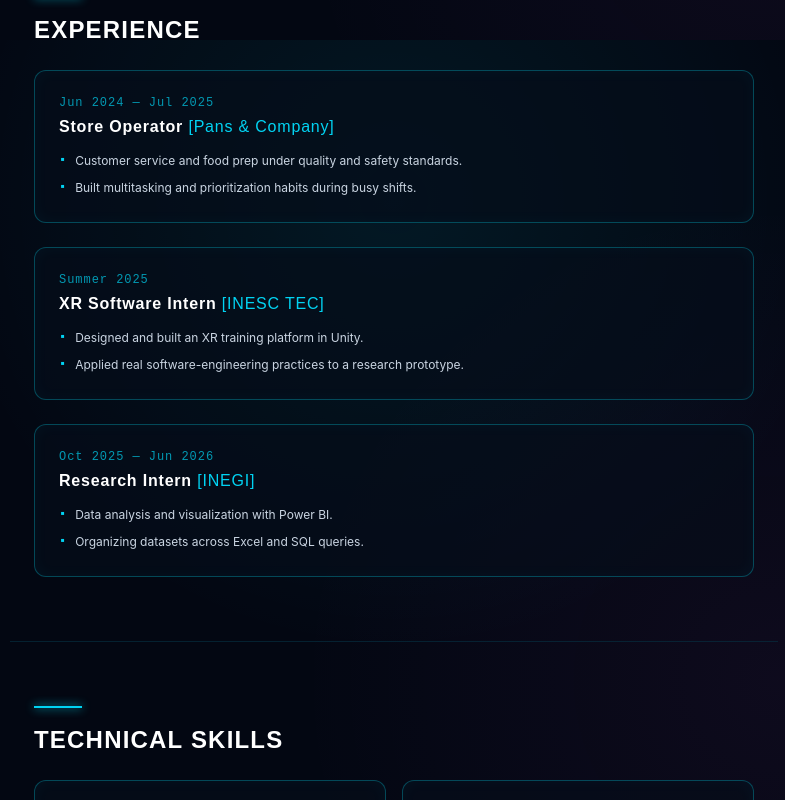
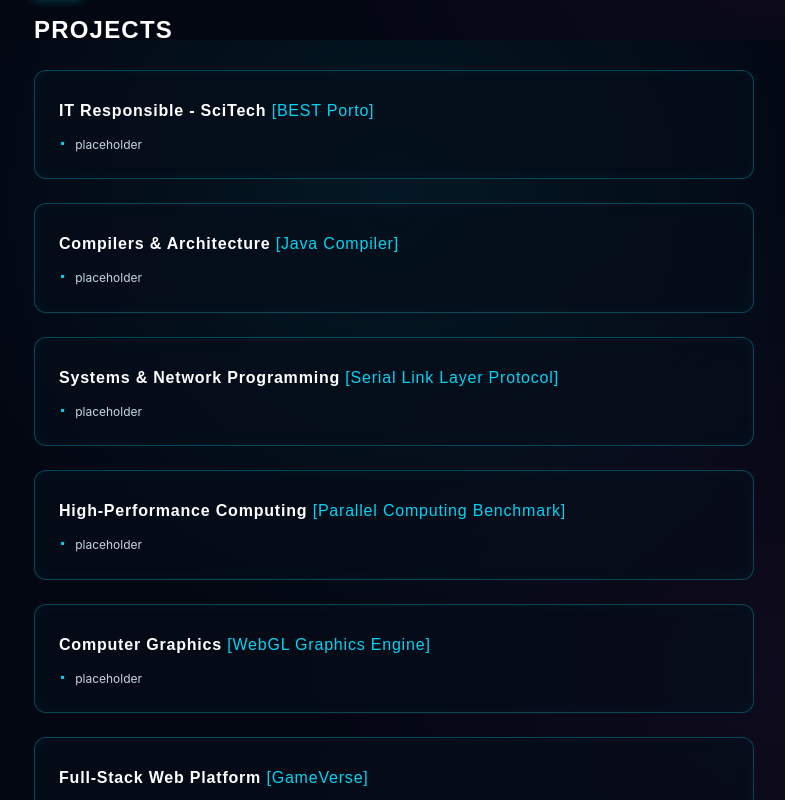
Before and after one commit to sararibeiro24/sararibeiro24.github.io, a React (Vite) app: page / in a window 1280 px wide. Shown: the part 1560-2360 px from the top of the page, without its empty margins (246-1031 px from the left). Built offline with nearby package versions, Linux system fonts and the light colour scheme.

Commit message:
added projects

```diff
--- a/src/App.jsx
+++ b/src/App.jsx
@@ -1,6 +1,6 @@
 import React from "react";
 import { GraduationCap, MapPin } from "lucide-react";
-import { EXPERIENCE, SKILLS, LANGUAGES, VOLUNTEER, SOCIALS, EDUCATION } from "./constants";
+import { EXPERIENCE, SKILLS, LANGUAGES, VOLUNTEER, SOCIALS, EDUCATION, PROJECTS } from "./constants";
 
 function Section({ id, title, children }) {
   return (
@@ -27,6 +27,7 @@ export default function App() {
           <nav className="hidden sm:flex gap-5 text-xs font-mono font-semibold uppercase tracking-widest text-slate-400">
             <a href="#build" className="hover:text-cyan-400 transition-colors">Build</a>
             <a href="#education" className="hover:text-cyan-400 transition-colors">Education</a>
+            <a href="#projects" className="hover:text-cyan-400 transition-colors">Projects</a>
             <a href="#experience" className="hover:text-cyan-400 transition-colors">Experience</a>
             <a href="#skills" className="hover:text-cyan-400 transition-colors">Skills</a>
             <a href="#contact" className="border border-cyan-400/60 px-2.5 py-1 rounded text-cyan-400 hover:bg-cyan-400/10 transition-all">Contact</a>
@@ -81,6 +82,26 @@ export default function App() {
               <div className="lang-track h-2 rounded-full overflow-hidden">
                 <div className="lang-fill h-full rounded-full" style={{ width: `${l.percent}%` }} />
               </div>
+            </div>
+          ))}
+        </div>
+      </Section>
+
+      <Section id="projects" title="Projects">
+        <div className="space-y-6">
+          {PROJECTS.map((proj) => (
+            <div key={proj.role} className="edu-card p-6">
+              <p className="font-display font-semibold text-base text-white mt-1">
+                {proj.role} <span className="text-cyan-400 font-normal">[{proj.org}]</span>
+              </p>
+              <ul className="mt-3 text-xs text-slate-300 space-y-2">
+                {proj.points?.map((p) => (
+                  <li key={p} className="flex items-start gap-2 leading-relaxed">
+                    <span className="text-cyan-400 font-mono">▪</span>
+                    <span>{p}</span>
+                  </li>
+                ))}
+              </ul>
             </div>
           ))}
         </div>
--- a/src/constants.js
+++ b/src/constants.js
@@ -66,3 +66,48 @@ export const EDUCATION = [
   }
 
 ];
+
+export const PROJECTS = [
+  {
+    org: "BEST Porto",
+    role: "IT Responsible - SciTech",
+    points: [
+      "placeholder",
+    ],
+  },
+  {
+    org: "Java Compiler",
+    role: "Compilers & Architecture",
+    points: [
+      "placeholder",
+    ],
+  },
+  {
+    org: "Serial Link Layer Protocol",
+    role: "Systems & Network Programming",
+    points: [
+      "placeholder",
+    ],
+  },
+  {
+    org: "Parallel Computing Benchmark",
+    role: "High-Performance Computing",
+    points: [
+      "placeholder",
+    ],
+  },
+  {
+    org: "WebGL Graphics Engine",
+    role: "Computer Graphics",
+    points: [
+      "placeholder",
+    ],
+  },
+  {
+    org: "GameVerse",
+    role: "Full-Stack Web Platform",
+    points: [
+      "placeholder",
+    ],
+  },
+];
```
